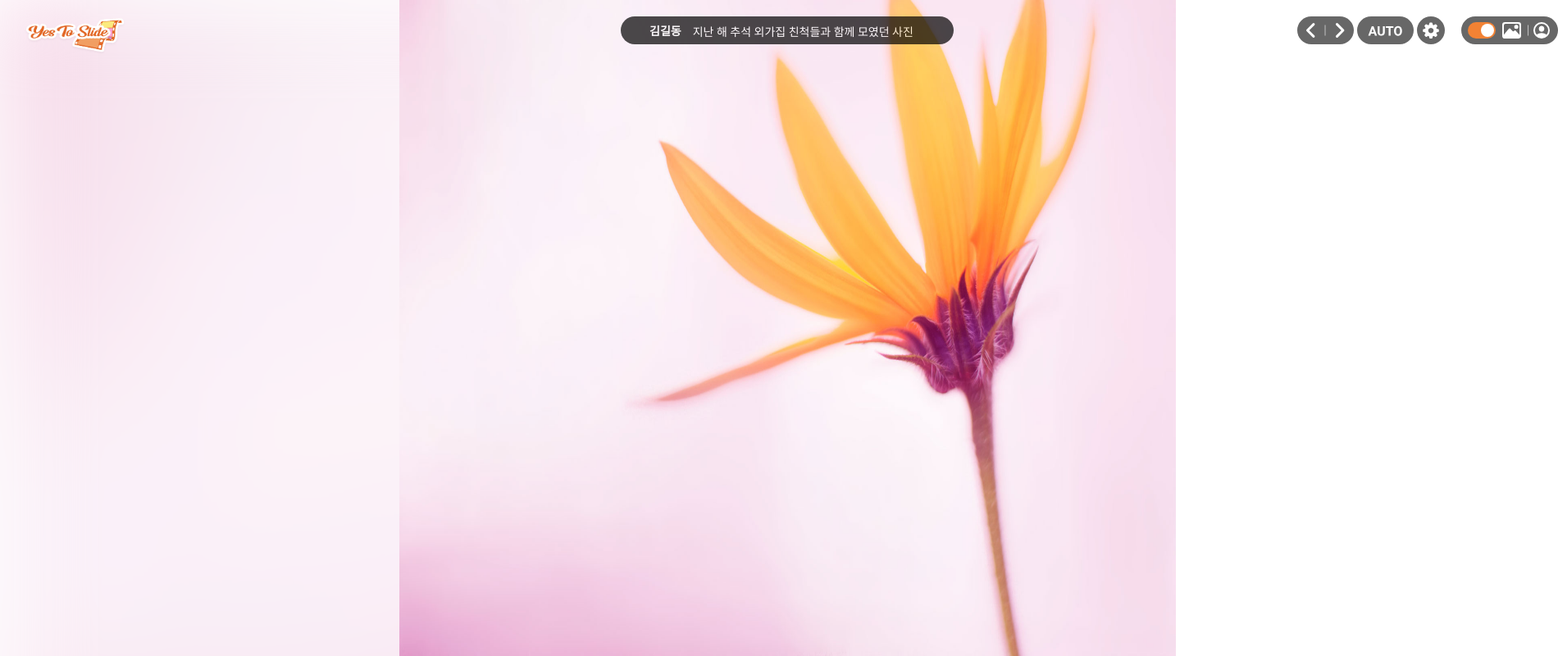
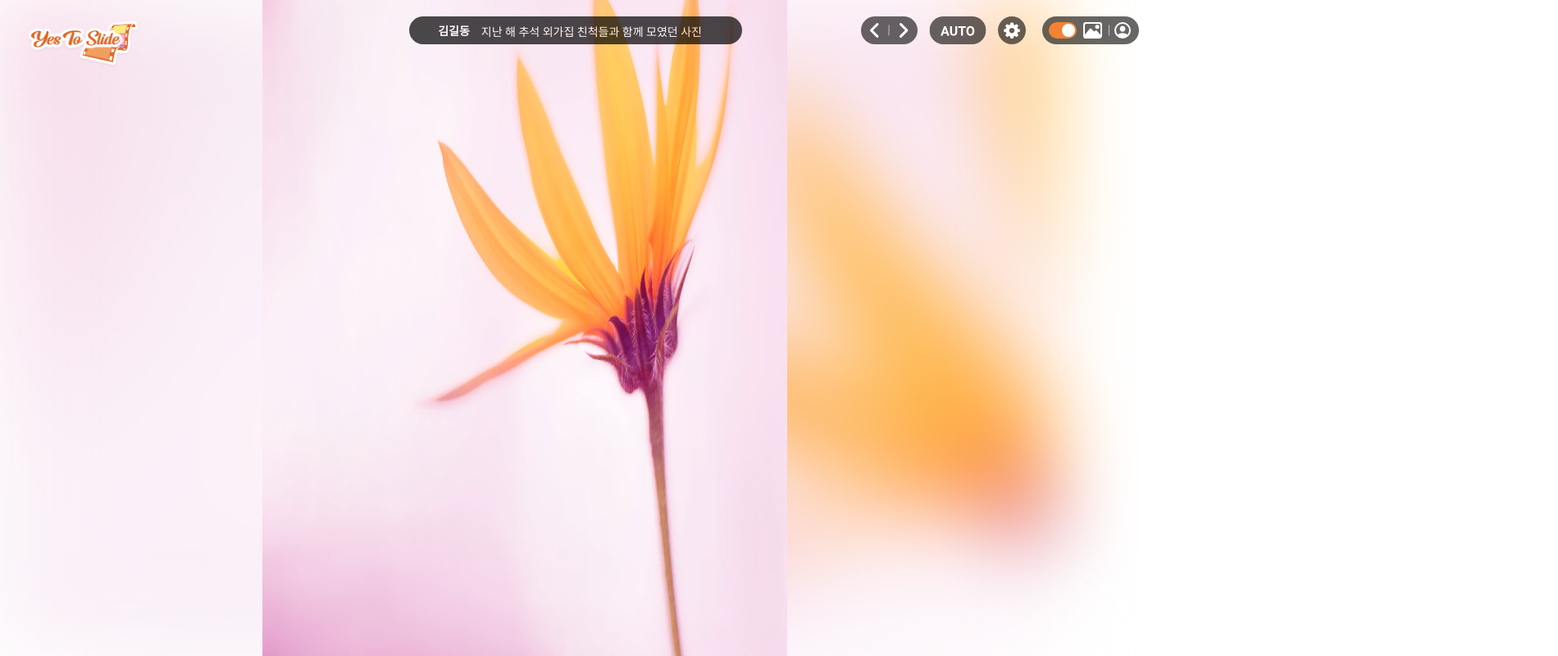
Before and after one commit to bfinecpa/yestoslide_1.github.io, a plain HTML site: page index.html in a window 1280 px wide. Shown: the top 800 px of the page at 82% size, 1900 px wide, since content can reach past the window. Drawn offline with nearby package versions, Linux system fonts and the light colour scheme.

Commit message:
update 3.0

```diff
--- a/index.html
+++ b/index.html
@@ -15,7 +15,7 @@
     <img class="real_img" src="yes_img/bg.jpg" alt="">
     <div class="nav">
         <div>
-            <img src="yes_img/logo.png" alt="">
+            <img class="logo" src="yes_img/logo.png" alt="">
         </div>
         <div class="user_name"> <!-- nav가 flex인데 이 아이템만 가운데 오게끔 하는거 없나?-->
             <span class="name">
@@ -31,7 +31,8 @@
                 <div class="left"></div>
                 <div class="right"> </div>
             </div>
-            <input type="button" class="auto"  </input>
+            <img class="auto" src="yes_img/button_autoSlidesShow.svg" alt=""
+                onclick="tog()">
             <div class="setting"></div>
             <div class="option">
                 <div class="img_button"></div>
@@ -45,18 +46,16 @@
 </body>
 </html>
 
+<script>
+    function tog() {
+        if(document.document.querySelector('.auto').src==="yes_img/button_autoSlidesShow.svg")
+        {document.querySelector('.auto').src = "yes_img/button_manualSlidesShow.svg";}
+        else{
+            document.document.querySelector('.auto').src="yes_img/button_autoSlidesShow.svg";
+        }
 
-<!--<
-        <div class="menu">
-            <img src="yes_img/bg_menuBar.svg" alt="">
-            <div class="button">
-                <img src="yes_img/button_collecting_On.svg" alt="">
-            </div>
-            <div class="picture">
-                <img src="yes_img/button_images&videos.svg" alt="">
-            </div>
-            <div class="parti">
-                <img src="yes_img/button_participants.svg" alt="">
 
-            </div>
-        </>-->
+
+
+    }
+</script>
--- a/yes.css
+++ b/yes.css
@@ -3,10 +3,14 @@
     margin: 0;
     box-sizing: border-box;
 }
+html, body
+{
+    height: 100%;
+}
 .bg
 {
     width: 100%;
-    height: 947px;
+    height: 100%;
     filter: blur(50px);
     background-image: url("yes_img/bg.jpg");
 }
@@ -14,8 +18,8 @@
 {
     position: absolute;
     top: 0px;
-    left: 487px;
-    width: 947px;
+    left: 25%;
+    width: 50%;
     height: 100%;
 
 }
@@ -32,14 +36,13 @@
     border: 0px;
 }
 
-.nav img
+.logo
 {
     position: relative;
     top: -10px;
     margin-left: 7px;
-    height: 61px;
-    width: 153px;
-
+    height: 79px;
+    width: 171px;
 
 }
 .user_name
@@ -47,7 +50,7 @@
     height: 34px;
     position: absolute;
     display: flex;
-    margin-left: 757px;
+    left: 39%;
 
     width: 406px;
     opacity: 0.7;
@@ -95,7 +98,8 @@
 {
     position: absolute;
     display: flex;
-    margin-left: 1582px;
+    left: 82%;
+    height: 34px;
 }
 
 
@@ -125,11 +129,12 @@
 .auto
 {
     margin-left: 4px;
-    background: url(yes_img/button_autoSlidesShow.svg);
-    width: 69px;
+    height: 34px;
+    width: 90px;
     cursor: pointer;
-    border: none;
 }
+
+
 .setting
 {
     margin-left: 4px;
```
